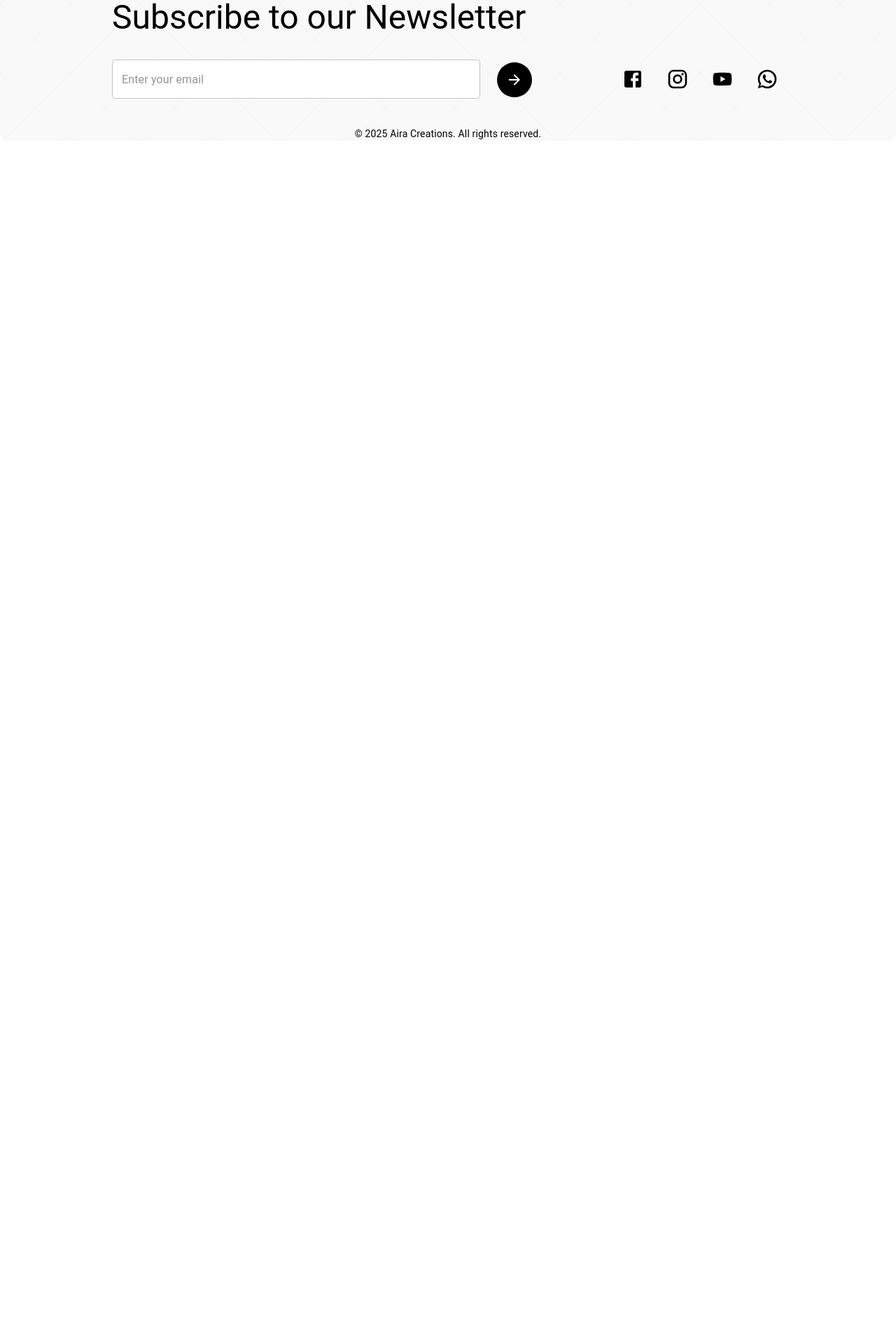
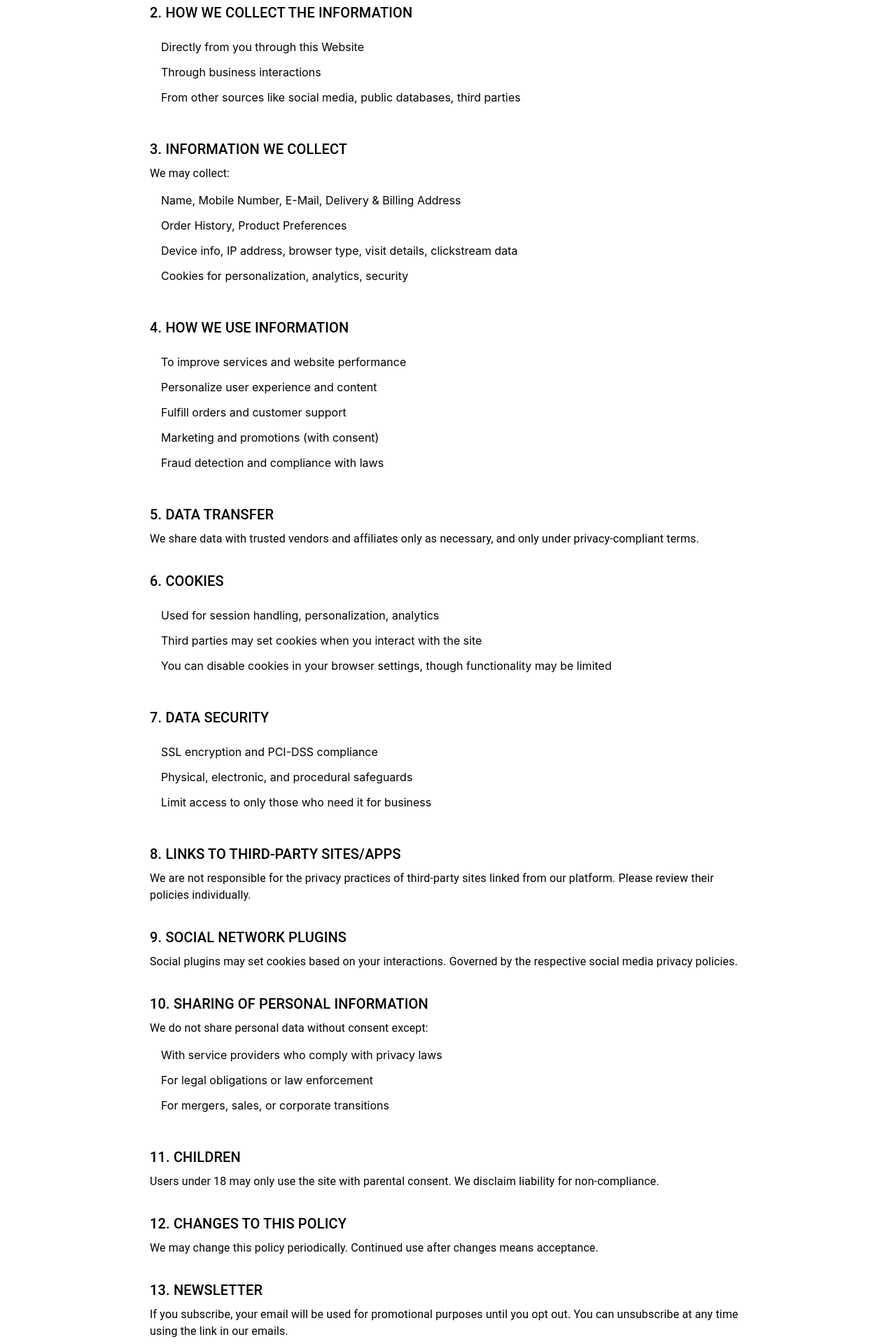
Before and after one commit to Piyush2611/Craft_Jewellery_Site, a React (Create React App) app in the folder craft/: page /privacy-policy in a window 1280 px wide. Shown: the part 360-2280 px from the top of the page at 70% size. Before the commit the page ends 800 px from the top, so only its background shows below. Built offline with nearby package versions, Linux system fonts and the light colour scheme.

Commit message:
add Privacy Policy and routing

```diff
--- /dev/null
+++ b/craft/src/pages/privacy&policy.jsx
@@ -0,0 +1,127 @@
+import React from 'react';
+import { Container, Typography, Box, List, ListItem, Link } from '@mui/material';
+
+const PrivacyPolicy = () => {
+  return (
+    <Container maxWidth="md" sx={{ py: 4 }}>
+      <Typography variant="h4" gutterBottom>Privacy Policy</Typography>
+      {/* <Typography variant="subtitle2" gutterBottom>
+        <strong>Effective date:</strong> July 29, 2024
+      </Typography>
+      <Typography variant="subtitle2" gutterBottom>
+        <strong>Last updated on:</strong> July 31, 2034
+      </Typography> */}
+
+      <Box mt={4}>
+        <Typography variant="h6" gutterBottom>1. GENERAL</Typography>
+        <Typography>a. This Website with the URL of <strong>airacreations.company.site</strong> ("Website/Site") is operated by Aira Creations ("We/Our/Us")...</Typography>
+        <Typography>b. We collect your personal information to provide and improve our services.</Typography>
+        <Typography>c. Privacy policy is subject to change anytime without notice.</Typography>
+        <Typography>d. Partners and third parties are expected to comply with this policy.</Typography>
+      </Box>
+
+      <Box mt={4}>
+        <Typography variant="h6" gutterBottom>2. HOW WE COLLECT THE INFORMATION</Typography>
+        <List>
+          <ListItem>Directly from you through this Website</ListItem>
+          <ListItem>Through business interactions</ListItem>
+          <ListItem>From other sources like social media, public databases, third parties</ListItem>
+        </List>
+      </Box>
+
+      <Box mt={4}>
+        <Typography variant="h6" gutterBottom>3. INFORMATION WE COLLECT</Typography>
+        <Typography>We may collect:</Typography>
+        <List>
+          <ListItem>Name, Mobile Number, E-Mail, Delivery & Billing Address</ListItem>
+          <ListItem>Order History, Product Preferences</ListItem>
+          <ListItem>Device info, IP address, browser type, visit details, clickstream data</ListItem>
+          <ListItem>Cookies for personalization, analytics, security</ListItem>
+        </List>
+      </Box>
+
+      <Box mt={4}>
+        <Typography variant="h6" gutterBottom>4. HOW WE USE INFORMATION</Typography>
+        <List>
+          <ListItem>To improve services and website performance</ListItem>
+          <ListItem>Personalize user experience and content</ListItem>
+          <ListItem>Fulfill orders and customer support</ListItem>
+          <ListItem>Marketing and promotions (with consent)</ListItem>
+          <ListItem>Fraud detection and compliance with laws</ListItem>
+        </List>
+      </Box>
+
+      <Box mt={4}>
+        <Typography variant="h6" gutterBottom>5. DATA TRANSFER</Typography>
+        <Typography>
+          We share data with trusted vendors and affiliates only as necessary, and only under privacy-compliant terms.
+        </Typography>
+      </Box>
+
+      <Box mt={4}>
+        <Typography variant="h6" gutterBottom>6. COOKIES</Typography>
+        <List>
+          <ListItem>Used for session handling, personalization, analytics</ListItem>
+          <ListItem>Third parties may set cookies when you interact with the site</ListItem>
+          <ListItem>You can disable cookies in your browser settings, though functionality may be limited</ListItem>
+        </List>
+      </Box>
+
+      <Box mt={4}>
+        <Typography variant="h6" gutterBottom>7. DATA SECURITY</Typography>
+        <List>
+          <ListItem>SSL encryption and PCI-DSS compliance</ListItem>
+          <ListItem>Physical, electronic, and procedural safeguards</ListItem>
+          <ListItem>Limit access to only those who need it for business</ListItem>
+        </List>
+      </Box>
+
+      <Box mt={4}>
+        <Typography variant="h6" gutterBottom>8. LINKS TO THIRD-PARTY SITES/APPS</Typography>
+        <Typography>
+          We are not responsible for the privacy practices of third-party sites linked from our platform. Please review their policies individually.
+        </Typography>
+      </Box>
+
+      <Box mt={4}>
+        <Typography variant="h6" gutterBottom>9. SOCIAL NETWORK PLUGINS</Typography>
+        <Typography>
+          Social plugins may set cookies based on your interactions. Governed by the respective social media privacy policies.
+        </Typography>
+      </Box>
+
+      <Box mt={4}>
+        <Typography variant="h6" gutterBottom>10. SHARING OF PERSONAL INFORMATION</Typography>
+        <Typography>We do not share personal data without consent except:</Typography>
+        <List>
+          <ListItem>With service providers who comply with privacy laws</ListItem>
+          <ListItem>For legal obligations or law enforcement</ListItem>
+          <ListItem>For mergers, sales, or corporate transitions</ListItem>
+        </List>
+      </Box>
+
+      <Box mt={4}>
+        <Typography variant="h6" gutterBottom>11. CHILDREN</Typography>
+        <Typography>
+          Users under 18 may only use the site with parental consent. We disclaim liability for non-compliance.
+        </Typography>
+      </Box>
+
+      <Box mt={4}>
+        <Typography variant="h6" gutterBottom>12. CHANGES TO THIS POLICY</Typography>
+        <Typography>
+          We may change this policy periodically. Continued use after changes means acceptance.
+        </Typography>
+      </Box>
+
+      <Box mt={4}>
+        <Typography variant="h6" gutterBottom>13. NEWSLETTER</Typography>
+        <Typography>
+          If you subscribe, your email will be used for promotional purposes until you opt out. You can unsubscribe at any time using the link in our emails.
+        </Typography>
+      </Box>
+    </Container>
+  );
+};
+
+export default PrivacyPolicy;
--- a/craft/src/routes/routes.jsx
+++ b/craft/src/routes/routes.jsx
@@ -9,6 +9,8 @@ import CategoryPage from '../components/item';
 import Header from '../components/Header';
 import Footer from '../components/footer';
 import { Box } from '@mui/material';
+import Terms from '../pages/terms';
+import PrivacyPolicy from '../pages/privacy&policy';
 
 function AppRoute() {
   return (
@@ -24,6 +26,8 @@ function AppRoute() {
           <Route path="/earings" element={<Earings />} />
           <Route path="/cosmatics" element={<Cosmatics />} />
           <Route path="/category/:categoryName" element={<CategoryPage />} />
+          <Route path="/terms" element={<Terms />} />
+          <Route path="/privacy-policy" element={<PrivacyPolicy/>} />
         </Routes>
         <Footer />
 
```
